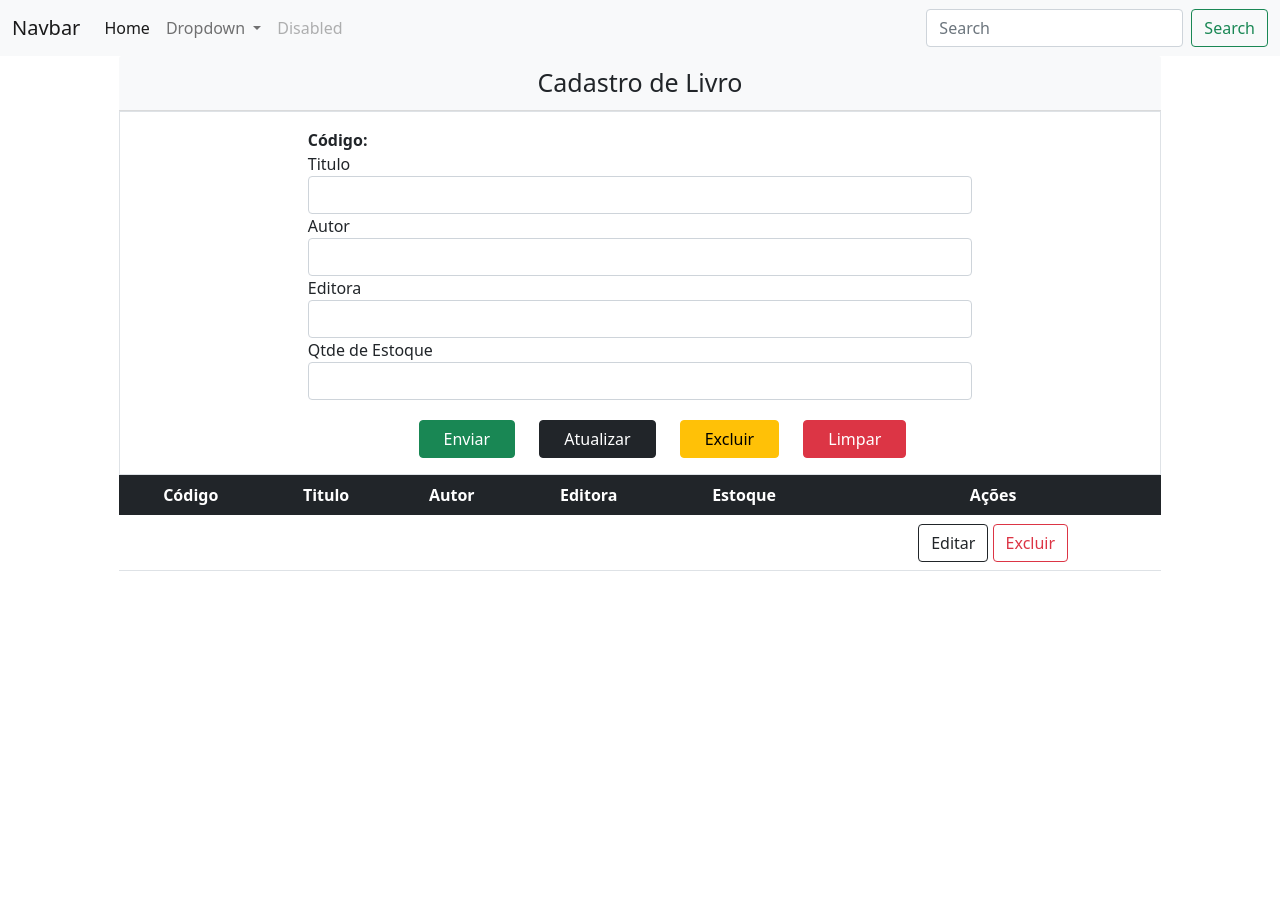
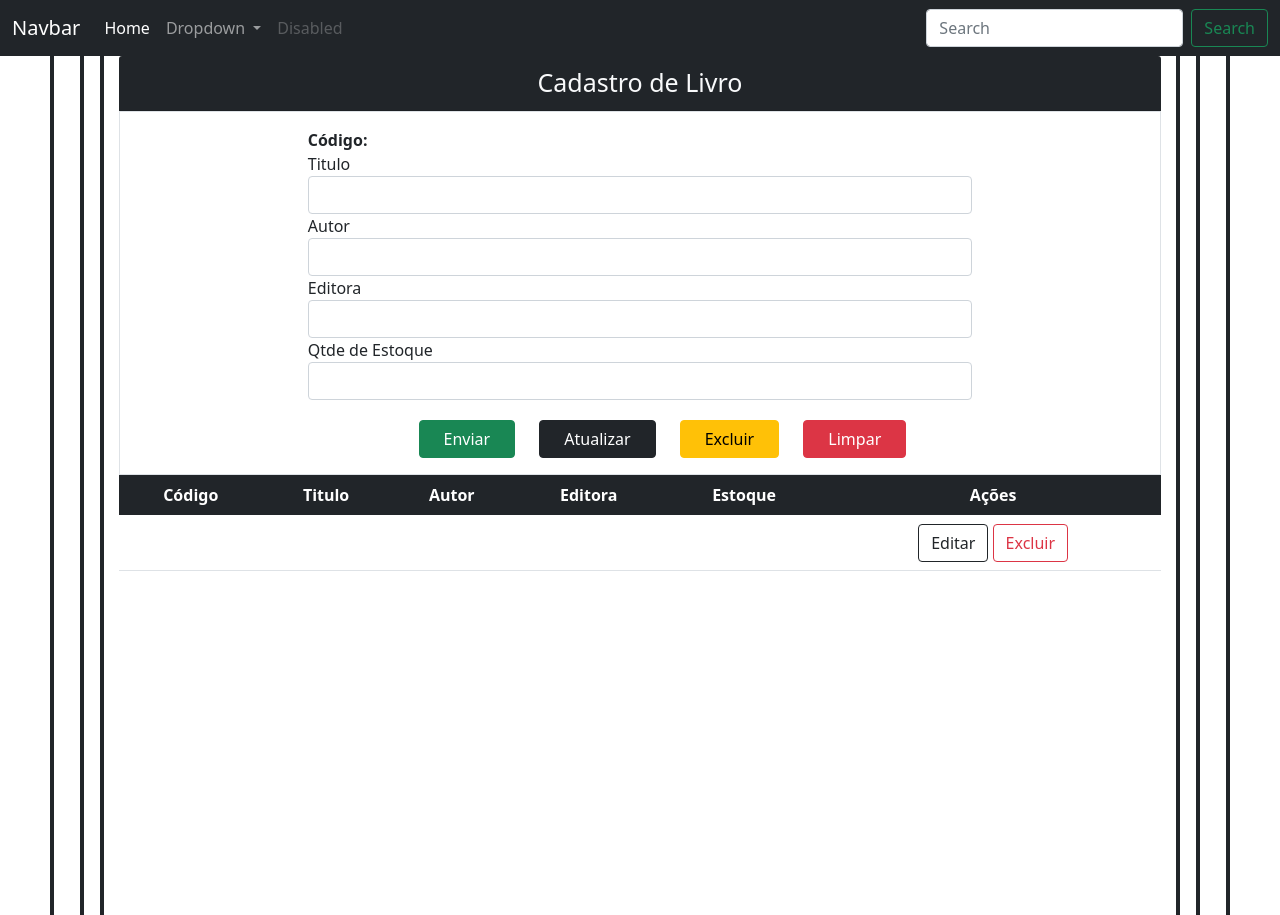
Before and after one commit to HaristonNuMacedo/phpPDO, a PHP site: page /phpPDO/cadastroLivro.php in a window 1280 px wide. Run offline with PHP 8.4, Linux system fonts and the light colour scheme; data that the repository does not hold is empty; some libraries are stand-ins or nearby versions.

Commit message:
Ajuste de Style

```diff
--- /dev/null
+++ b/ALUNO__HaristinNuMacedo/Styles for CSS/DivBord.css
@@ -0,0 +1,74 @@
+
+#BordaForm10 {
+    position: fixed;
+    background-color: transparent;
+    border: 2px solid #353535;
+    width: 0px;
+    height: 100%;
+    top: 55px;
+    right: 100px;
+}
+
+
+
+#BordaForm20 {
+    position: fixed;
+    background-color: transparent;
+    border: 2px solid #353535;
+    width: 0px;
+    height: 100%;
+    top: 55px;
+    right: 80px;
+}
+
+
+
+#BordaForm30 {
+    position: fixed;
+    background-color: transparent;
+    border: 2px solid #353535;
+    width: 0px;
+    height: 100%;
+    top: 55px;
+    right: 50px;
+}
+
+
+
+
+
+
+
+#BordaForm100 {
+    position: fixed;
+    background-color: transparent;
+    border: 2px solid #353535;
+    width: 0px;
+    height: 100%;
+    top: 55px;
+    left: 100px;
+}
+
+
+
+#BordaForm200 {
+    position: fixed;
+    background-color: transparent;
+    border: 2px solid #353535;
+    width: 0px;
+    height: 100%;
+    top: 55px;
+    left: 80px;
+}
+
+
+
+#BordaForm300 {
+    position: fixed;
+    background-color: transparent;
+    border: 2px solid #353535;
+    width: 0px;
+    height: 100%;
+    top: 55px;
+    left: 50px;
+}
--- a/ALUNO__HaristinNuMacedo/cadastroLivro.php
+++ b/ALUNO__HaristinNuMacedo/cadastroLivro.php
@@ -17,6 +17,7 @@ $btEnviar = FALSE;
     <link rel="stylesheet" href="css/bootstrap.min.css">
 
     <link rel="sorcut icon" href="book.png" type="image/png" style="width: 16px; height: 16px;">
+    <link rel="stylesheet" href="Styles for CSS/DivBord.css">
 
     <style>
         .espaco {
@@ -45,7 +46,7 @@ $btEnviar = FALSE;
 </head>
 
 <body>
-    <nav class="navbar navbar-expand-lg navbar-light bg-light">
+    <nav class="navbar navbar-expand-lg navbar-dark bg-dark">
         <div class="container-fluid">
             <a class="navbar-brand" href="#">Navbar</a>
             <button class="navbar-toggler" type="button" data-bs-toggle="collapse" data-bs-target="#navbarSupportedContent" aria-controls="navbarSupportedContent" aria-expanded="false" aria-label="Toggle navigation">
@@ -82,10 +83,14 @@ $btEnviar = FALSE;
         </div>
     </nav>
 
+    <div id="BordaForm100" class="border-dark"></div> <div id="BordaForm10" class="border-dark"></div>
+    <div id="BordaForm200" class="border-dark"></div> <div id="BordaForm20" class="border-dark"></div>
+    <div id="BordaForm300" class="border-dark"></div> <div id="BordaForm30" class="border-dark"></div>
+
     <div class="container-fluid ">
         <div class="row">
             <div class="col-md-10 offset-md-1">
-                <div class="card-header bg-light text-center" style="font-size: 25px;">
+                <div class="card-header bg-dark text-center text-light" style="font-size: 25px;">
                     Cadastro de Livro
                 </div>
                 <div class="card-body border">
@@ -149,6 +154,7 @@ $btEnviar = FALSE;
                         $pr = $pc->pesquisarLivroID($id);
                     }
                     ?>
+
                     <form method="post" action="">
                         <div class="row g-8">
                             <div class="col-md-8 offset-md-2">
```
